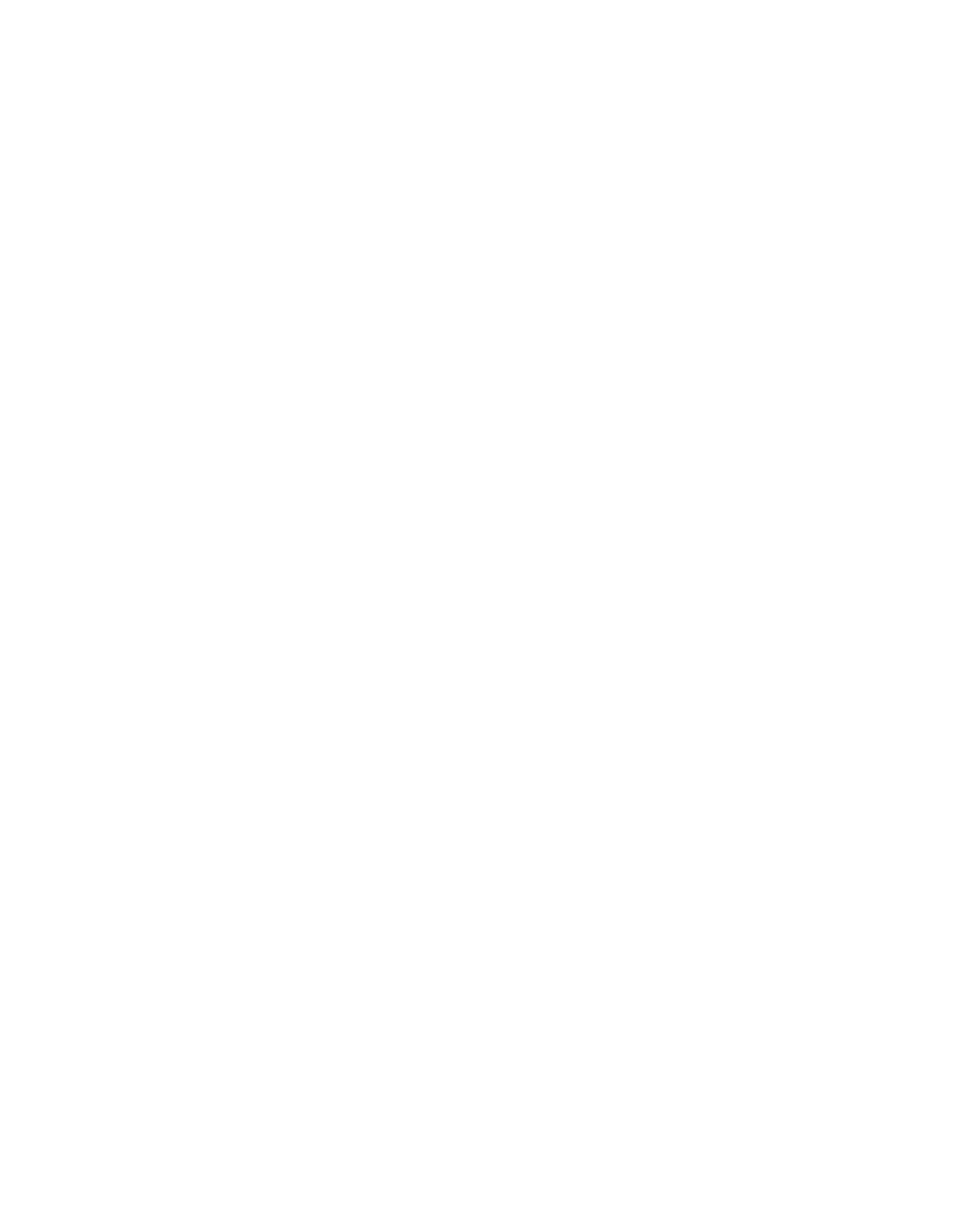
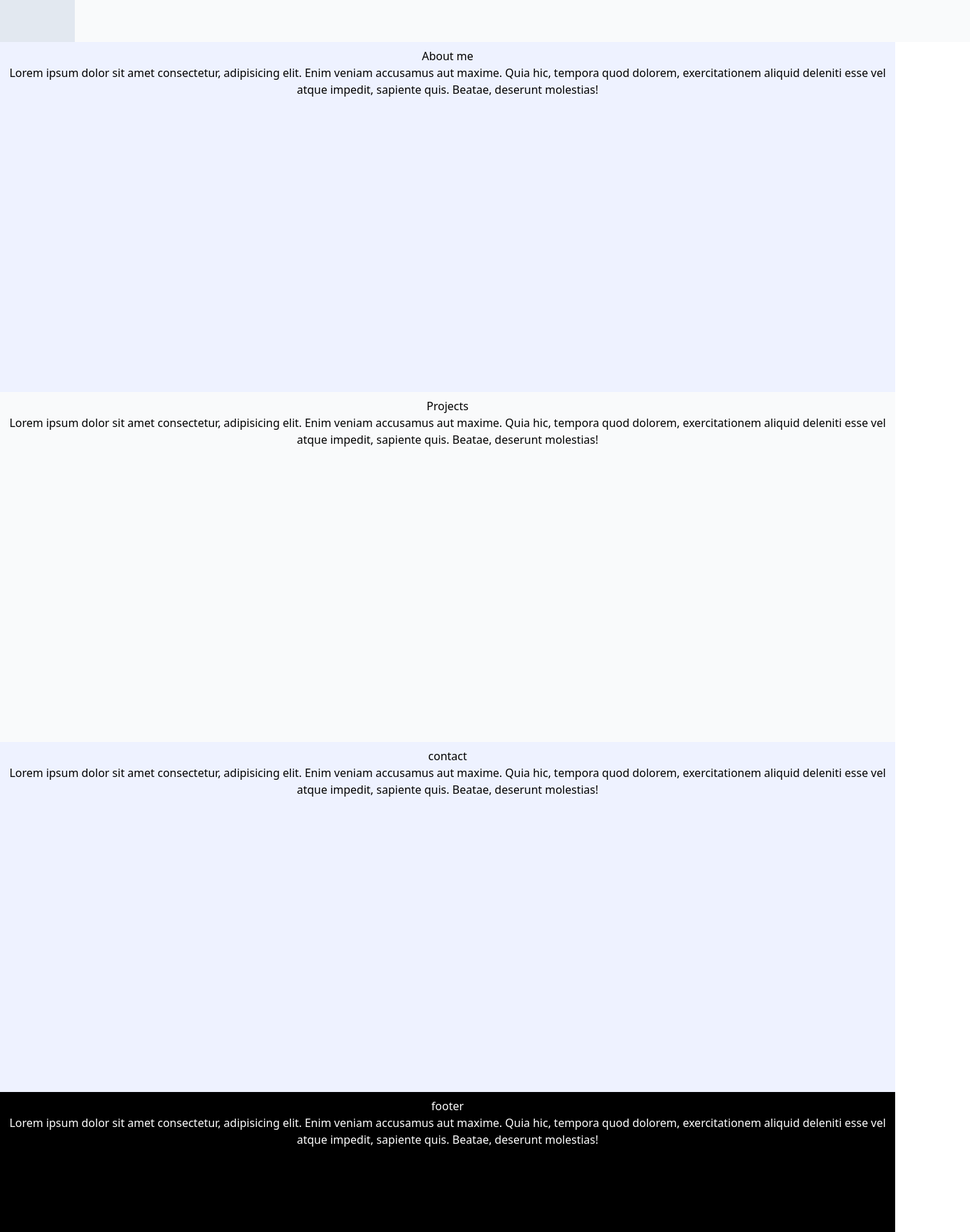
Before and after one commit to jesusoyer/JO-Portfolio, a React (Create React App) app: page / in a window 1280 px wide. Shown: the part 816-2576 px from the top of the page at 70% size, 1387 px wide, since content can reach past the window. Before the commit the page ends 800 px from the top, so only its background shows below. Built offline with nearby package versions, Linux system fonts and the light colour scheme.

Commit message:
created layout of the page

```diff
--- a/src/App.tsx
+++ b/src/App.tsx
@@ -7,7 +7,87 @@ const App: React.FC = () => {
   return (
     <div className="App">
     <nav><NavBar /></nav>
+
+ <div >
+      <main className="container  ">
+        {/* Use a 12-column layout */}
+        <div className="grid grid-cols-12">
+
+<div className="flex  bg-slate-200 ">
+    <aside className="h-[800px] sticky top-64 col-span-8">
+         Fixed Sidebar
+    </aside>
+
+</div>
+          {/* Main Content - uses 8-colspan*/}
+          <div className="col-span-11 bg-gray-50 w-screen h-[800px] p-2">
+            <h1>Article Title</h1>
+            <p>
+              Lorem ipsum dolor sit amet consectetur, adipisicing elit. Enim
+              veniam accusamus aut maxime. Quia hic, tempora quod dolorem,
+              exercitationem aliquid deleniti esse vel atque impedit, sapiente
+              quis. Beatae, deserunt molestias!
+            </p>
+          </div>
+          {/* Sidebar - uses 4 col span */}
+          <div className="col-span-12 bg-indigo-50 w-screen h-[500px] p-2">
+            <h1>About me</h1>
+            <p>
+              Lorem ipsum dolor sit amet consectetur, adipisicing elit. Enim
+              veniam accusamus aut maxime. Quia hic, tempora quod dolorem,
+              exercitationem aliquid deleniti esse vel atque impedit, sapiente
+              quis. Beatae, deserunt molestias!
+            </p>
+          </div>
+
+          <div className="col-span-12 bg-gray-50 w-screen h-[500px] p-2">
+            <h1>Projects</h1>
+            <p>
+              Lorem ipsum dolor sit amet consectetur, adipisicing elit. Enim
+              veniam accusamus aut maxime. Quia hic, tempora quod dolorem,
+              exercitationem aliquid deleniti esse vel atque impedit, sapiente
+              quis. Beatae, deserunt molestias!
+            </p>
+          </div>
+
+          <div className="col-span-12 bg-indigo-50 h-[500px] w-screen p-2">
+            <h1>contact</h1>
+            <p>
+              Lorem ipsum dolor sit amet consectetur, adipisicing elit. Enim
+              veniam accusamus aut maxime. Quia hic, tempora quod dolorem,
+              exercitationem aliquid deleniti esse vel atque impedit, sapiente
+              quis. Beatae, deserunt molestias!
+            </p>
+          </div>
+
+          <div className="col-span-12 bg-black h-[200px] p-2 w-screen text-white">
+            <h1>footer</h1>
+            <p>
+              Lorem ipsum dolor sit amet consectetur, adipisicing elit. Enim
+              veniam accusamus aut maxime. Quia hic, tempora quod dolorem,
+              exercitationem aliquid deleniti esse vel atque impedit, sapiente
+              quis. Beatae, deserunt molestias!
+            </p>
+          </div>
+
+        </div>
+
+      </main>
     </div>
+
+</div>
+
+
+
+
+
+
+
+
+
+
+
+
 
 
 
--- a/src/components/NavBar.tsx
+++ b/src/components/NavBar.tsx
@@ -8,7 +8,7 @@ const NavBar: React.FC = () => {
 
 
   return (
-    <div className="App">
+    <div>
       <nav className={logo}>
 <div className={containerCss}>
   <div className={navbarFlexItems}>    <div className={navbarFlexCenter}>
--- a/src/components/navbarCss.tsx
+++ b/src/components/navbarCss.tsx
@@ -3,11 +3,11 @@ const navbarCss = {
 
 logo: "text-gray-800 font-semibold text-lg",
 containerCss: "container mx-auto px-4",
-navbarFlexItems: "flex items-center justify-between py-4",
+navbarFlexItems: "flex items-center justify-between py-4 ",
 navbarFlexCenter:"flex items-center",
 flexContainer: "text-gray-800 font-semibold text-lg",
-flexItems: "flex items-center",
-itemsCss: "text-gray-600 hover:text-gray-800 px-3 py-2"
+flexItems: "flex items-center  ",
+itemsCss: "text-gray-600 hover:text-gray-800 px-3 py-2  "
 
 
 
```
Also changed, not shown: 1 other file (tests, documents, lock files or other folders).
